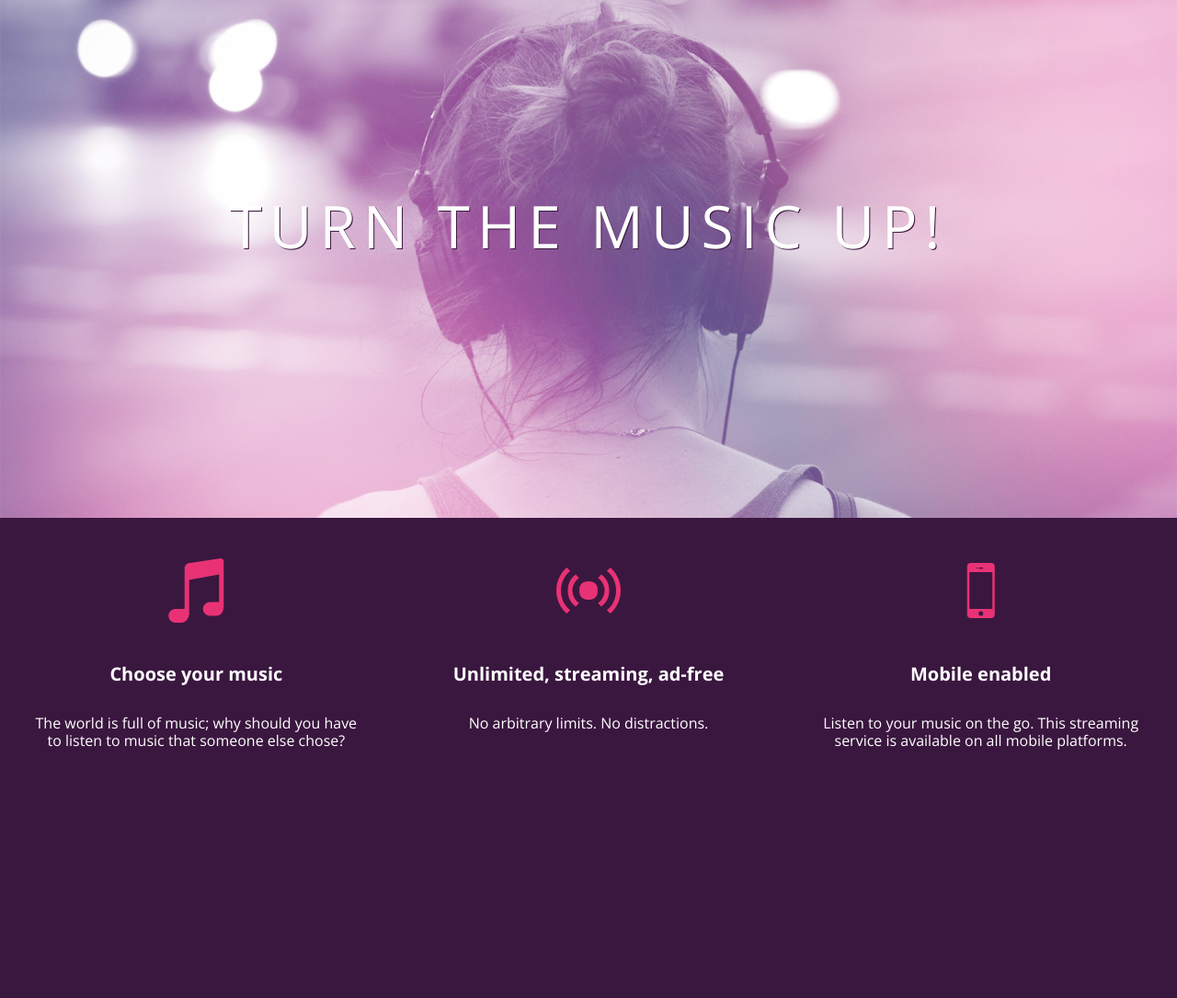
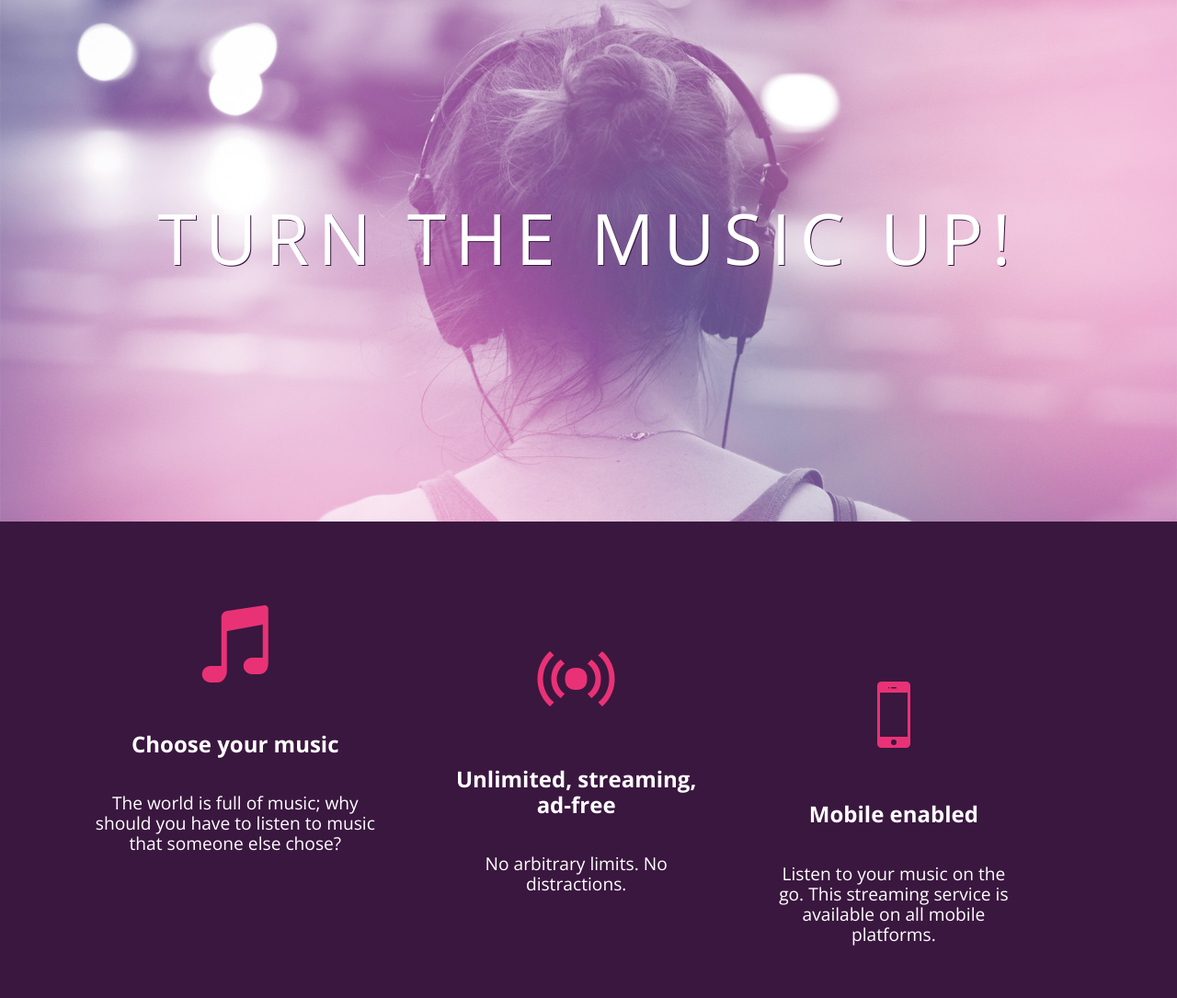
Before and after one commit to GraysonConnor/bloc-jams, a plain HTML site: page index.html in a window 1280 px wide. Shown: the part 131-1216 px from the top of the page at 92% size. Before the commit the page ends 993 px from the top, so only its background shows below. Drawn offline with nearby package versions, Linux system fonts and the light colour scheme.

Commit message:
Checkpoint 4 html&css responsivness: completed

```diff
--- a/index.html
+++ b/index.html
@@ -2,10 +2,12 @@
 <html>
     <head>
         <title>Bloc Jams</title>
+        <meta name="viewpoint" content="width=device-width, initial-scale=1">
         <link rel="stylesheet" type="text/css" href="https://fonts.googleapis.com/css?family=Open+Sans:400,800,600,700,300">
          <link rel="stylesheet" type="text/css" href="https://code.ionicframework.com/ionicons/2.0.1/css/ionicons.min.css">
         <link rel="stylesheet" type="text/css" href="styles/normalize.css">
         <link rel="stylesheet" type="text/css" href="styles/main.css">
+        <link rel="stylesheet" type="text/css" href="styles/landing.css"
     </head>
     <body class="landing">
         <nav class="navbar"> <!-- navigation bar -->
@@ -15,17 +17,21 @@
             <h1 class="hero-title">Turn the music up!</h1>
         </section>
         <section class="selling-points"> <!-- selling points -->
+        <section class="selling-points container">
              <div class="point">
+               <div class="point column third">
                  <span class="ion-music-note"></span>
                  <h5 class="point-title">Choose your music</h5>
                  <p class="point-description">The world is full of music; why should you have to listen to music that someone else chose?</p>
             </div>
             <div class="point">
+              <div class="point column third">
                  <span class="ion-radio-waves"></span>
                  <h5 class="point-title">Unlimited, streaming, ad-free</h5>
                  <p class="point-description">No arbitrary limits. No distractions.</p>
             </div>
             <div class="point">
+              <div class="point column third">
                  <span class="ion-iphone"></span>
                  <h5 class="point-title">Mobile enabled</h5>
                  <p class="point-description">Listen to your music on the go. This streaming service is available on all mobile platforms.</p>
--- /dev/null
+++ b/styles/landing.css
@@ -0,0 +1,49 @@
+body.landing {
+    background-color: rgb(58,23,63);
+}
+
+.hero-content {
+     position: relative;
+     min-height: 600px;
+     background-image: url(../assets/images/bloc_jams_bg.jpg);
+     background-repeat: no-repeat;
+     background-position: center center;
+     background-size: cover;
+ }
+
+ .hero-content .hero-title {
+   position: absolute;
+   top: 40%;
+   -webkit-transform: translateY(-50%);
+   -moz-transform: translateY(-50%);
+   -ms-transform: translateY(-50%);
+   transform: translateY(-50%);
+   width: 100%;
+   text-align: center;
+   font-size: 4rem;
+   font-weight: 300;
+   text-transform: uppercase;
+   letter-spacing: 0.5rem;
+   text-shadow: 1px 1px 0px rgb(58,23,63);
+}
+
+.selling-points {
+    position: relative;
+}
+
+.point {
+    position: relative;
+    padding: 2rem;
+    text-align: center;
+}
+
+.point .point-title {
+    font-size: 1.25rem;
+}
+
+.ion-music-note,
+.ion-radio-waves,
+.ion-iphone {
+    color: rgb(233,50,117);
+    font-size: 5rem;
+}
--- a/styles/main.css
+++ b/styles/main.css
@@ -1,3 +1,10 @@
+*, *::before, *::after {
+     -moz-box-sizing: border-box;
+     -webkit-box-sizing: border-box;
+     box-sizing: border-box;
+ }
+
+
 html {
      height: 100%;
      font-size: 100%;
@@ -9,9 +16,6 @@ html {
      min-height: 100%;
  }
 
- body.landing {
-     background-color: rgb(58,23,63);
- }
 
  .navbar {
      padding: 0.5rem;
@@ -23,55 +27,30 @@ html {
      left: 2rem;
  }
 
- .hero-content {
-      position: relative;
-      min-height: 600px;
-      background-image: url(../assets/images/bloc_jams_bg.jpg);
-      background-repeat: no-repeat;
-      background-position: center center;
-      background-size: cover;
-  }
+ .container {
+     margin: 0 auto;
+     max-width: 64rem;
+ }
 
-  .hero-content .hero-title {
-    position: absolute;
-    top: 40%;
-    -webkit-transform: translateY(-50%);
-    -moz-transform: translateY(-50%);
-    -ms-transform: translateY(-50%);
-    transform: translateY(-50%);
-    width: 100%;
-    text-align: center;
-    font-size: 4rem;
-    font-weight: 300;
-    text-transform: uppercase;
-    letter-spacing: 0.5rem;
-    text-shadow: 1px 1px 0px rgb(58,23,63);
+@media (min-width: 640px) {
+  html { font-size: 112%;}
+
+  .column {
+         float: left;
+         padding-left: 1rem;
+         padding-right: 1rem;
+     }
+
+     .column.full { width: 100%; }
+     .column.two-thirds { width: 66.7%; }
+     .column.half { width: 50%; }
+     .column.third { width: 33.3%; }
+     .column.fourth { width: 25%; }
+     .column.flow-opposite { float: right; }
+
 }
 
-.selling-points {
-     position: relative;
-     display: table;
-     width: 100%;
-     -webkit-box-sizing: border-box;
-     -moz-box-sizing: border-box;
-     box-sizing: border-box; /* we'll explain this in a resource */
- }
+@media (min-width: 1024px) {
+  html { font-size: 120%;}
 
- .point {
-     display: table-cell;
-     position: relative;
-     width: 33.3%;
-     padding: 2rem;
-     text-align: center;
- }
-
- .point .point-title {
-     font-size: 1.25rem;
- }
-
- .ion-music-note,
- .ion-radio-waves,
- .ion-iphone {
-     color: rgb(233,50,117);
-     font-size: 5rem;
- }
+}
```
